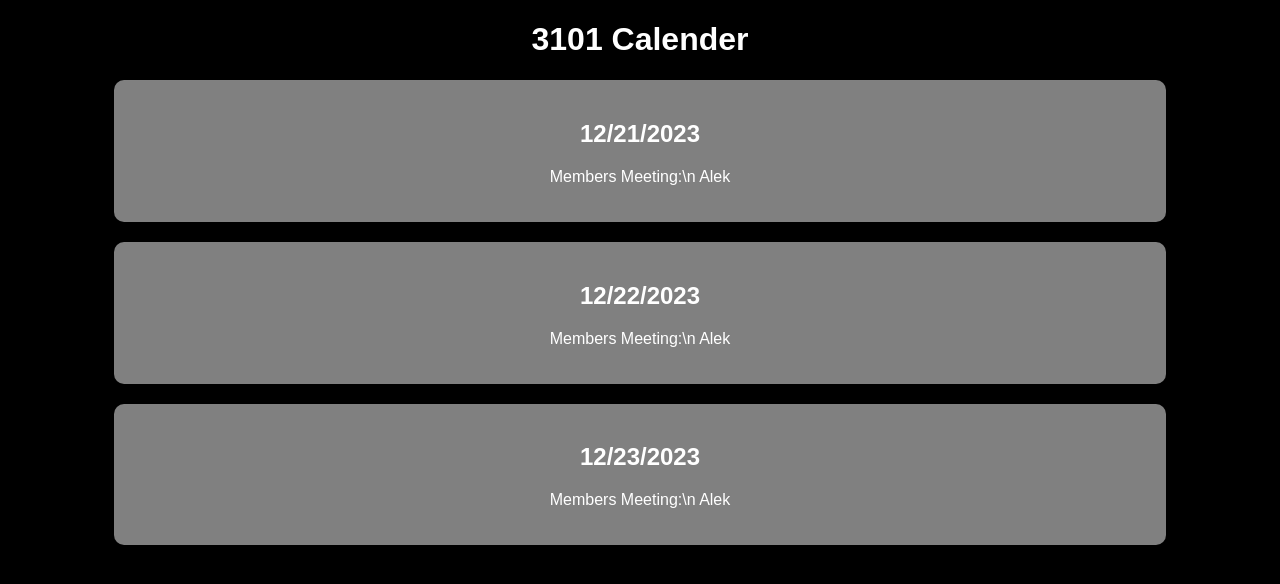
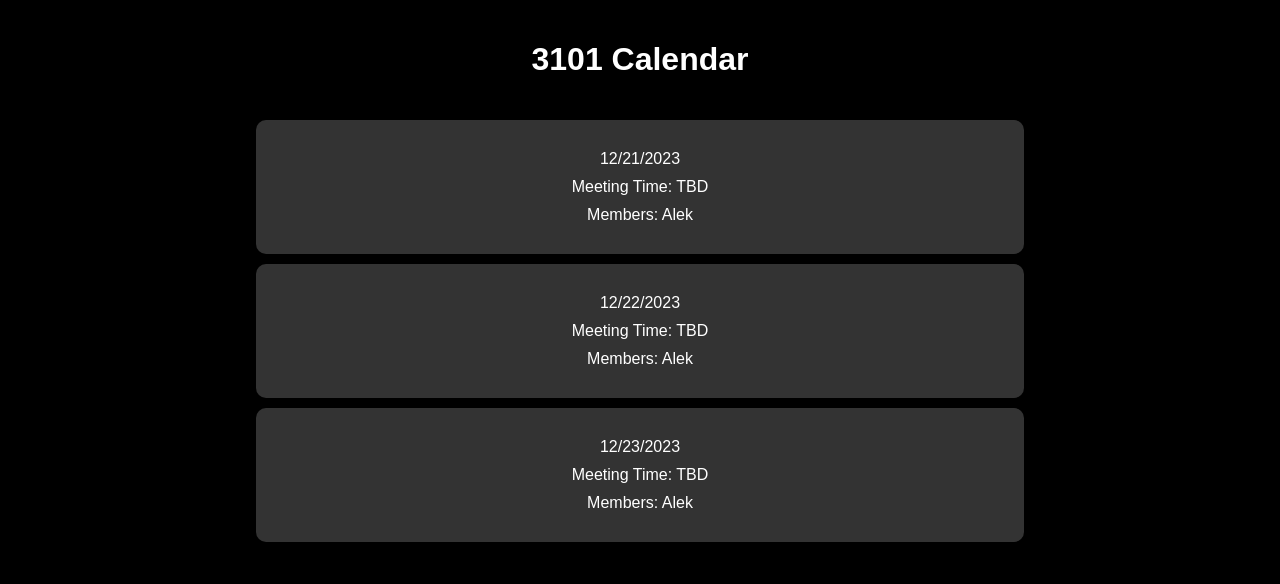
Before and after one commit to alekkw/alekkw.github.io, a plain HTML site: page index.html in a window 1280 px wide. Drawn offline with Linux system fonts and the light colour scheme.

Commit message:
idk changes

```diff
--- a/index.html
+++ b/index.html
@@ -8,32 +8,45 @@
             color: white;
             font-family: Arial, sans-serif;
             text-align: center;
+            margin: 0;
+            padding: 0;
         }
-        .panel {
+        .container {
+            width: 60%;
             margin: 20px auto;
-            width: 80%;
-            background-color: grey;
+        }
+        .date-panel {
+            background-color: #333;
             padding: 20px;
             border-radius: 10px;
+            margin-bottom: 10px;
+        }
+        .date-title, .time, .members {
+            margin: 10px 0;
+        }
+        h1 {
+            padding: 20px 0;
         }
     </style>
 </head>
 <body>
-    <h1>3101 Calender</h1>
-
-    <div class="panel">
-        <h2>12/21/2023</h2>
-        <p>Members Meeting:\n Alek</p>
-    </div>
-
-    <div class="panel">
-        <h2>12/22/2023</h2>
-        <p>Members Meeting:\n Alek</p>
-    </div>
-
-    <div class="panel">
-        <h2>12/23/2023</h2>
-        <p>Members Meeting:\n Alek</p>
+    <h1>3101 Calendar</h1>
+    <div class="container">
+        <div class="date-panel">
+            <div class="date-title">12/21/2023</div>
+            <div class="time">Meeting Time: TBD</div>
+            <div class="members">Members: Alek</div>
+        </div>
+        <div class="date-panel">
+            <div class="date-title">12/22/2023</div>
+            <div class="time">Meeting Time: TBD</div>
+            <div class="members">Members: Alek</div>
+        </div>
+        <div class="date-panel">
+            <div class="date-title">12/23/2023</div>
+            <div class="time">Meeting Time: TBD</div>
+            <div class="members">Members: Alek</div>
+        </div>
     </div>
 </body>
 </html>
```
